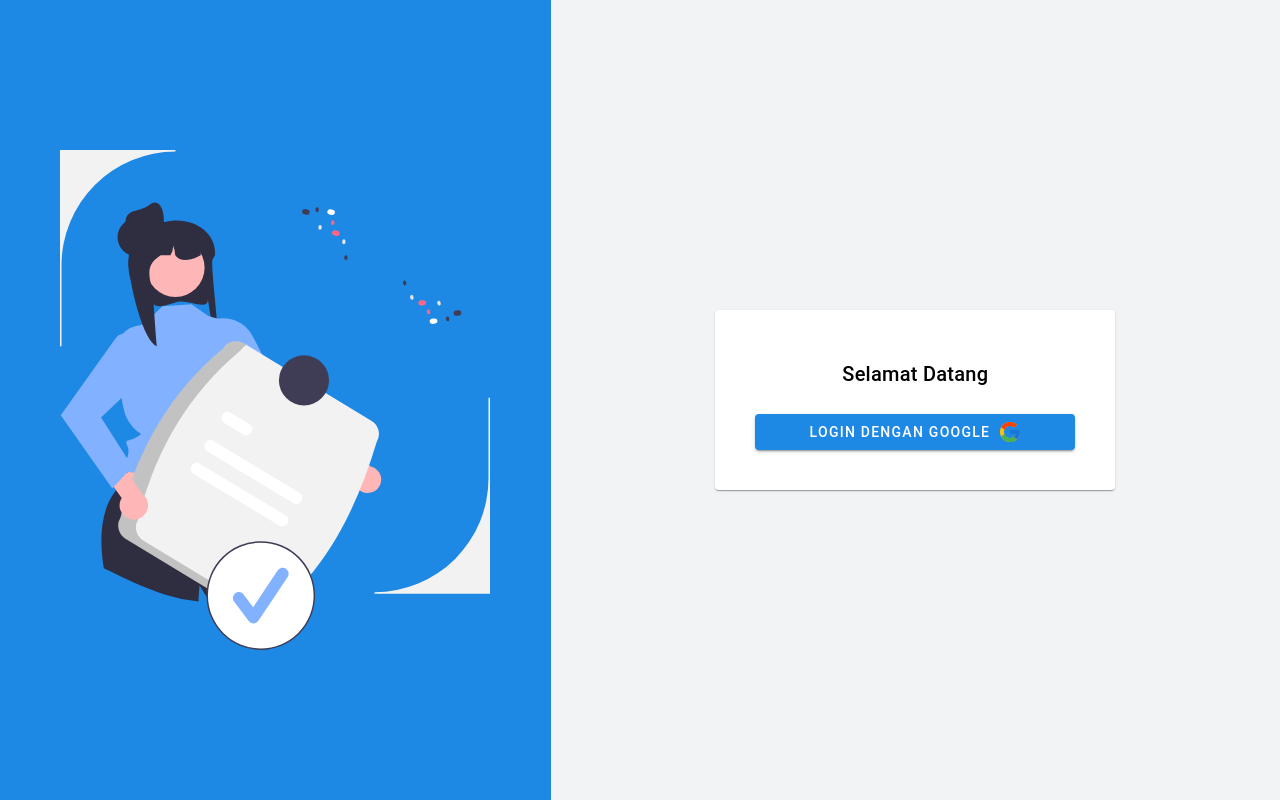
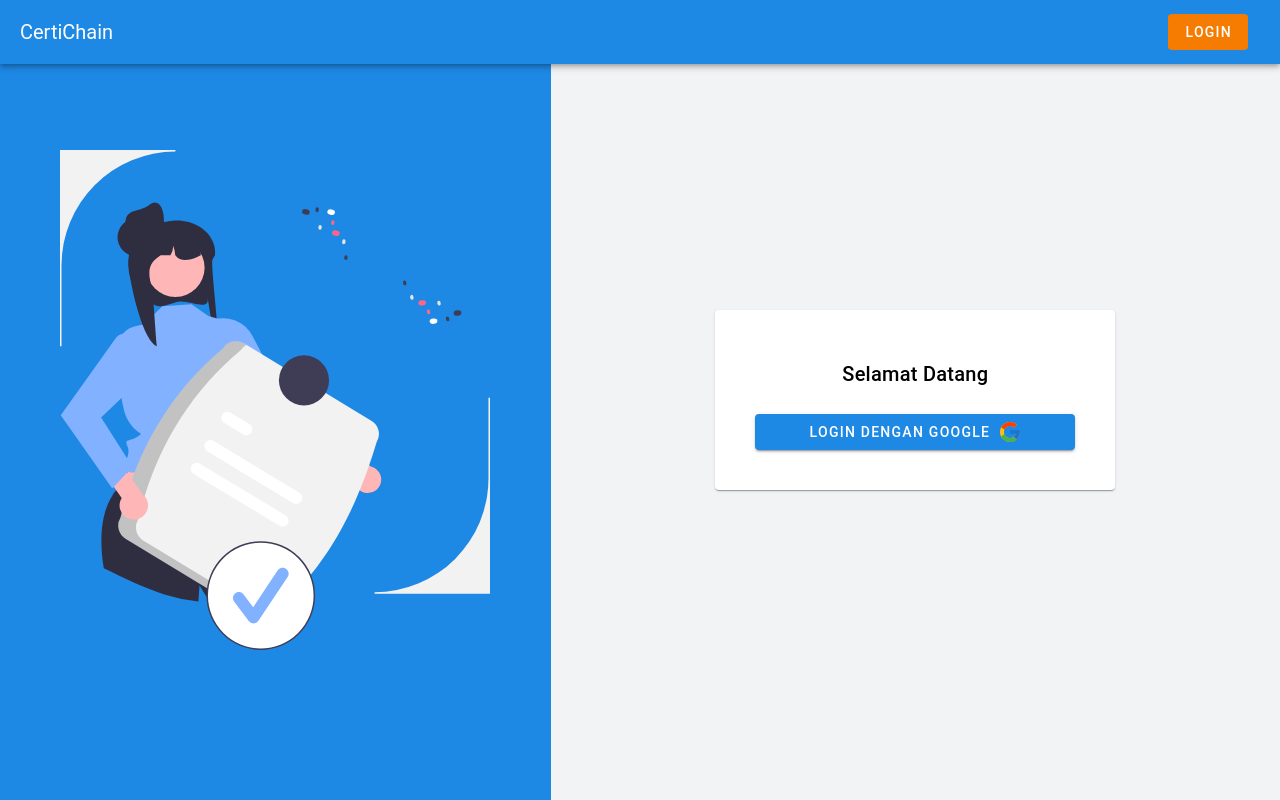
Before and after one commit to nas11ai/tugas-akhir, a Vue app in the folder vuetify-project/: page / in a window 1280 px wide. Built offline with nearby package versions, Linux system fonts and the light colour scheme.

Commit message:
feat: init app base layout

```diff
--- /dev/null
+++ b/vuetify-project/src/layouts/BaseLayout.vue
@@ -0,0 +1,22 @@
+<template>
+    <v-app>
+        <!-- Navbar -->
+        <v-app-bar color="primary" scroll-behavior="hide">
+            <v-toolbar-title>CertiChain</v-toolbar-title>
+            <v-spacer></v-spacer>
+            <v-btn v-if="!user" color="white" class="bg-accent mr-8" @click="console.log('login clicked')">Login</v-btn>
+            <v-btn v-else color="white" @click="console.log('logout clicked')">Logout</v-btn>
+        </v-app-bar>
+
+        <!-- Main Content -->
+        <div>
+            <slot></slot>
+        </div>
+    </v-app>
+</template>
+
+<script lang="ts" setup>
+import { ref } from "vue";
+
+const user = ref(null);
+</script>
--- a/vuetify-project/src/pages/index.vue
+++ b/vuetify-project/src/pages/index.vue
@@ -1,51 +1,38 @@
 <!-- eslint-disable vue/multi-word-component-names -->
 <template>
+  <BaseLayout>
     <v-overlay :model-value="overlay" class="align-center justify-center">
       <v-progress-circular color="primary" size="64" indeterminate />
     </v-overlay>
     <v-container fluid class="d-flex pa-0">
       <!-- Bagian Kiri (Gambar) -->
-    <v-container
-      class="d-none d-sm-flex align-center justify-center bg-primary h-screen w-75"
-    >
-      <v-img
-        :src="landingPageImage"
-        alt="Login Image"
-        contain
-        max-height="500"
-      />
+      <v-container class="d-none d-sm-flex align-center justify-center bg-primary h-screen w-75">
+        <v-img :src="landingPageImage" alt="Login Image" contain max-height="500" />
       </v-container>
 
       <!-- Bagian Kanan (Form Login) -->
-    <v-container
-      class="d-flex align-center justify-center h-screen w-100 sm-w-50"
-    >
+      <v-container class="d-flex align-center justify-center h-screen w-100 sm-w-50">
         <v-card class="pa-6 bg-white" width="400">
           <v-card-title class="text-center my-4"> Selamat Datang </v-card-title>
           <v-card-text>
             <v-btn block color="primary" @click="console.log('clicked')">
               <div class="d-flex align-center justify-center">
                 <span class="text-center">Login dengan Google</span>
-              <v-img
-                :src="googleIcon"
-                alt="Google Logo"
-                contain
-                height="24"
-                width="24"
-                class="ml-2"
-              />
+                <v-img :src="googleIcon" alt="Google Logo" contain height="24" width="24" class="ml-2" />
               </div>
             </v-btn>
           </v-card-text>
         </v-card>
       </v-container>
     </v-container>
+  </BaseLayout>
 </template>
 
 <script lang="ts" setup>
-import { ref } from 'vue'
-import landingPageImage from '@/assets/landing_page.svg'
-import googleIcon from '@/assets/icons8-google.svg'
+import { ref } from 'vue';
+import landingPageImage from '@/assets/landing_page.svg';
+import googleIcon from '@/assets/icons8-google.svg';
+import BaseLayout from '@/layouts/BaseLayout.vue';
 
-const overlay = ref(false)
+const overlay = ref(false);
 </script>
```
Lines whose indentation alone changed are shown as unchanged.
